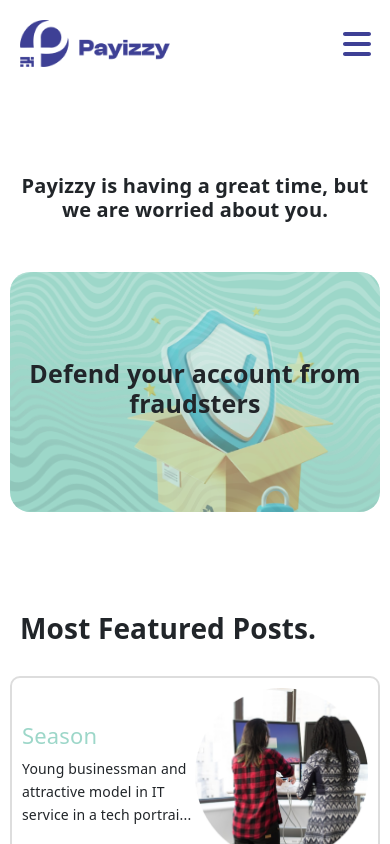
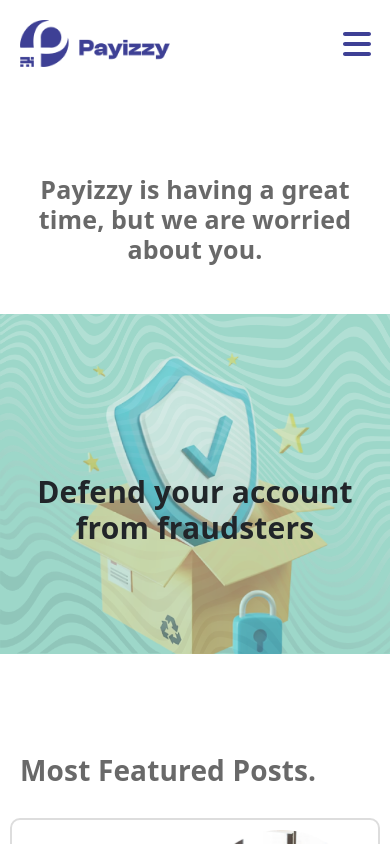
Before and after one commit to Boogie27/payizzy, a React (Create React App) app: page /blog in a window 390 px wide. Shown: the top 844 px of the page. Built offline with nearby package versions, Linux system fonts and the light colour scheme.

Commit message:
payizzy-app

```diff
--- a/src/components/css/Style.css
+++ b/src/components/css/Style.css
@@ -1208,24 +1208,30 @@ a {
 }
 @media only screen and (max-width: 567px){
     .blog-container .blog-banner{
-        height: 270px;
+        height: 370px;
+        width: 100%;
+        border-radius: 0px;
+    }
+    .blog-banner .banner-content .left-side{
+        left: 10px;
+        width: 50%;
+        height: 100%;
+        position: relative;
     }
     .blog-container  .main-title-header {
         width: 100%;
         padding: 0px 10px;
     }
     .blog-container  .main-title-header h3{
-        font-size: 28px;
-    }
-    .blog-banner .banner-content .left-side .title-header h3{
-        font-size: 25px;
+        font-size: 33px;
+        color: rgb(105, 105, 105);
     }
     .blog-banner .banner-content .right-side{
         width: 100%;
     }
     .blog-banner .banner-content .right-side img{
         width: 80%;
-        height: 80%;
+        height: 100%;
         opacity: 0.5;
     }
     .blog-banner .banner-content .left-side{
@@ -1240,14 +1246,21 @@ a {
     }
     .blog-banner .banner-content .left-side .title-header h3{
         text-align: center;
+        font-size: 33px;
     }
 }
 @media only screen and (max-width: 398px){
     .blog-container .blog-banner{
-        height: 240px;
+        height: 340px;
+    }
+    .blog-banner .banner-content .right-side img{
+        width: 100%;
     }
     .blog-container  .main-title-header h3{
-        font-size: 20px;
+        font-size: 25px;
+    }
+    .blog-banner .banner-content .left-side .title-header h3{
+        font-size: 30px;
     }
 }
 /* ***************** FETAURED POST SECTION ************* */
--- a/src/components/navigation/FloatNavigation.js
+++ b/src/components/navigation/FloatNavigation.js
@@ -50,7 +50,7 @@ const NavigationRight = ({sections, scrollToSection, sideNavToggle}) => {
             <ul className="nav-links">
                 <li onClick={() => scrollToSection(sections.whoWeAre)}><NavLink to="/">Who we are</NavLink></li>
                 <li onClick={() => scrollToSection(sections.integrations)}><NavLink to="/">Integrations</NavLink></li>
-                <li onClick={() => scrollToSection(sections.blog)}><NavLink to="/">Blog</NavLink></li>
+                <li><NavLink to="/blog">Blog</NavLink></li>
                 <li onClick={() => scrollToSection(sections.help)}><NavLink to="/">Help</NavLink></li>
             </ul>
             <div className="nav-icon">
--- a/src/components/navigation/Navigation.js
+++ b/src/components/navigation/Navigation.js
@@ -51,7 +51,7 @@ const NavigationRight = ({sections, scrollToSection, sideNavToggle}) => {
             <ul className="nav-links">
                 <li onClick={() => scrollToSection(sections.whoWeAre)}><NavLink to="/">Who we are</NavLink></li>
                 <li onClick={() => scrollToSection(sections.integrations)}><NavLink to="/">Integrations</NavLink></li>
-                <li onClick={() => scrollToSection(sections.blog)}><NavLink to="/">Blog</NavLink></li>
+                <li><NavLink to="/blog">Blog</NavLink></li>
                 <li onClick={() => scrollToSection(sections.help)}><NavLink to="/">Help</NavLink></li>
             </ul>
             <div className="nav-icon">
--- a/src/components/navigation/SideNavigation.js
+++ b/src/components/navigation/SideNavigation.js
@@ -55,7 +55,7 @@ const SideNavLinks = ({sections, scrollToSection}) => {
             <ul>
                 <li onClick={() => scrollToSection(sections.whoWeAre)}><NavLink to="/">Who we are</NavLink></li>
                 <li onClick={() => scrollToSection(sections.integrations)}><NavLink to="/">Integrations</NavLink></li>
-                <li onClick={() => scrollToSection(sections.blog)}><NavLink to="/">Blog</NavLink></li>
+                <li><NavLink to="/blog">Blog</NavLink></li>
                 <li onClick={() => scrollToSection(sections.help)}><NavLink to="/">Help</NavLink></li>
                 <li><NavLink to="/">Register</NavLink></li>
                 <li><NavLink to="/">Login</NavLink></li>
```
